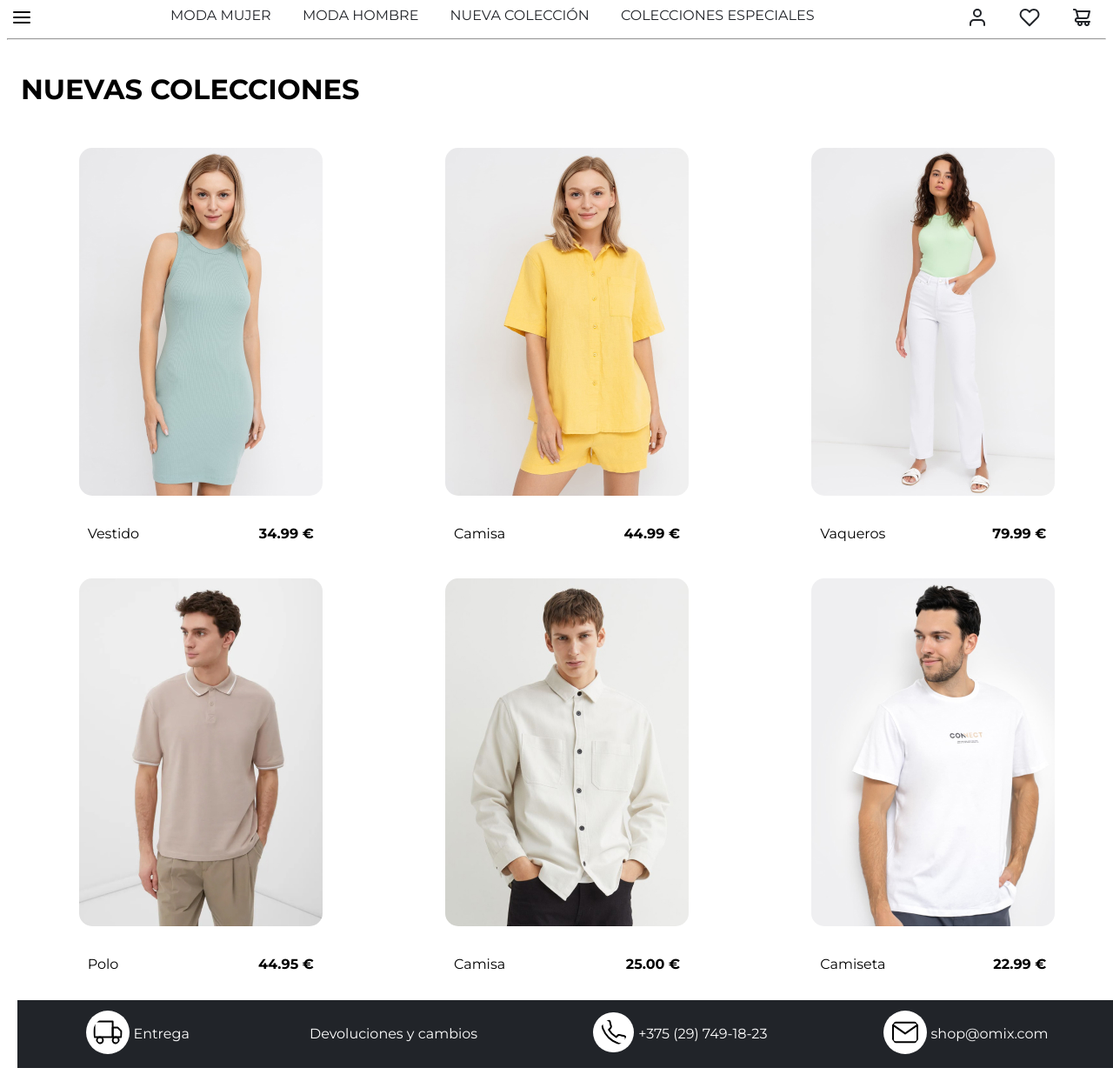
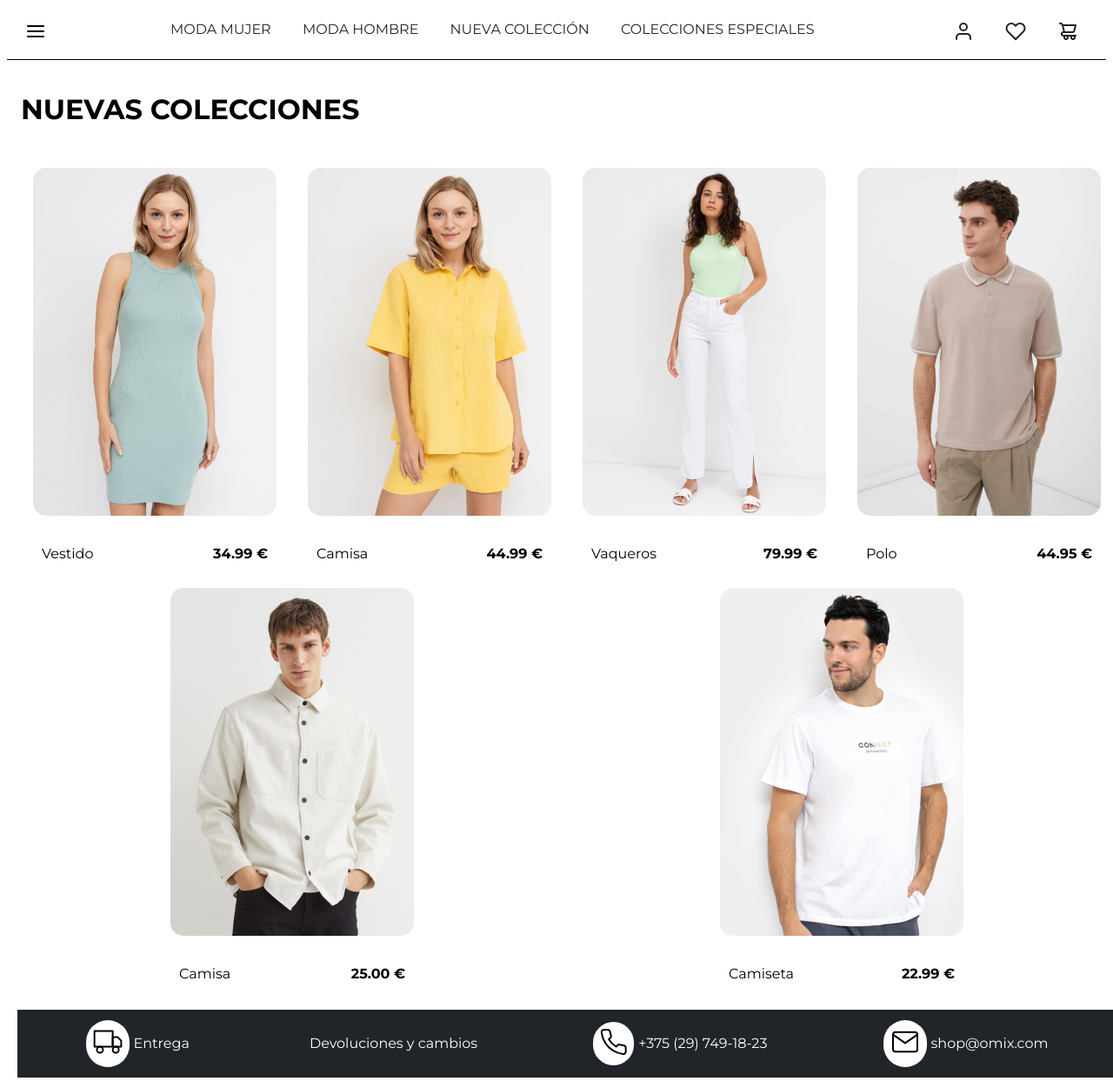
Before and after one commit to ikernm/laboratoriohtml-lemoncode, a plain HTML site: page index.html in a window 1280 px wide. Shown: the whole page at 87% size. Drawn offline with Linux system fonts and the light colour scheme.

Commit message:
entrega corregida

```diff
--- a/index.html
+++ b/index.html
@@ -9,7 +9,6 @@
 </head>
 
 <body>
-
     <nav class="navbar">
 
         <div class="icono-menu">
@@ -30,8 +29,6 @@
         </div>
 
     </nav>
-
-    <hr>
     <main>
 
         <h1>NUEVAS COLECCIONES</h1>
@@ -61,11 +58,6 @@
                     <span><strong>79.99 €</strong></span>
                 </div>
             </div>
-
-        </div>
-
-        <div class="products">
-
             <div>
                 <img src="assets/image-5.jpg" class="images">
                 <div class="informacion">
--- a/styles.css
+++ b/styles.css
@@ -9,6 +9,11 @@
     font-size: 16px;
     display: flex;
     justify-content: space-between;
+    position: sticky;
+    top: 0;
+    background-color: white;
+    padding: 16px;
+    border-bottom: 1px solid black;
 }
 
 .navbar a{
@@ -42,6 +47,7 @@ h1 {
 
 .products {
     display: flex;
+    flex-wrap: wrap;
     justify-content: space-around;
     margin: 12px;
     width: 100%;
@@ -75,12 +81,19 @@ footer {
     align-items: center;
 }
 
-.footer-icon {
+.footer-item div {
     background-color: #ffffff;
     border: 8px;
     padding: 8px;
     border-radius: 25px;
 }
+
+/* .footer-icon {
+    background-color: #ffffff;
+    border: 8px;
+    padding: 8px;
+    border-radius: 25px;
+} */
 
 .footer-item span {
     margin-left: 5px;
@@ -101,7 +114,7 @@ footer {
     }
 
     .products {
-        flex-direction: column;
+        /* flex-direction: column; */
         align-items: center;
     }
 
@@ -116,7 +129,5 @@ footer {
     .footer-item {
         padding: 10px;
         border-bottom: solid 1px #ffffff;
-
     }
-
 }
```
